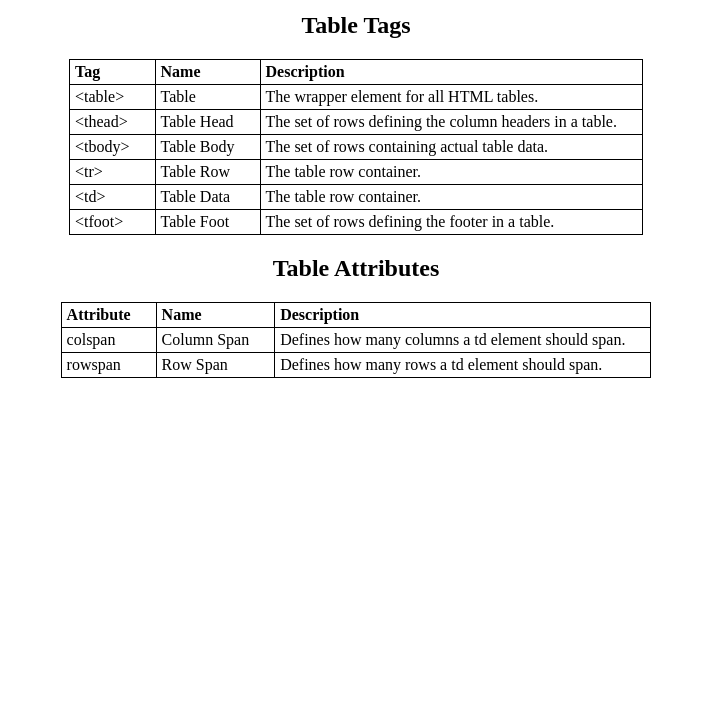
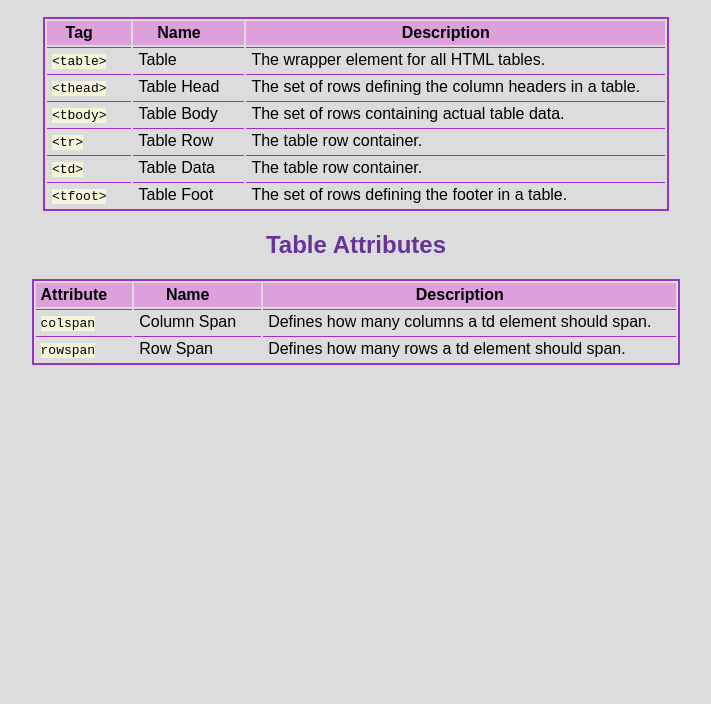
Before and after one commit to iamhrk/codecademy-projects, a plain HTML site: page HTML-Cheatsheet/index.html in a window 1280 px wide. Shown: the part 96-800 px from the top of the page, without its empty margins (284-995 px from the left). Drawn offline with Linux system fonts and the light colour scheme.

Commit message:
Add styling to the table

```diff
--- a/HTML-Cheatsheet/index.html
+++ b/HTML-Cheatsheet/index.html
@@ -22,32 +22,32 @@
             </thead>
             <tbody>
                 <tr>
-                    <td><span>&lt;table&gt;</span></td>
+                    <td><span class="code">&lt;table&gt;</span></td>
                     <td>Table</td>
                     <td>The wrapper element for all HTML tables.</td>
                 </tr>
                 <tr>
-                    <td><span>&lt;thead&gt;</span></td>
+                    <td><span class="code">&lt;thead&gt;</span></td>
                     <td>Table Head</td>
                     <td>The set of rows defining the column headers in a table.</td>
                 </tr>
                 <tr>
-                    <td><span>&lt;tbody&gt;</span></td>
+                    <td><span class="code">&lt;tbody&gt;</span></td>
                     <td>Table Body</td>
                     <td>The set of rows containing actual table data.</td>
                 </tr>
                 <tr>
-                    <td><span>&lt;tr&gt;</span></td>
+                    <td><span class="code">&lt;tr&gt;</span></td>
                     <td>Table Row</td>
                     <td>The table row container.</td>
                 </tr>
                 <tr>
-                    <td><span>&lt;td&gt;</span></td>
+                    <td><span class="code">&lt;td&gt;</span></td>
                     <td>Table Data</td>
                     <td>The table row container.</td>
                 </tr>
                 <tr>
-                    <td><span>&lt;tfoot&gt;</span></td>
+                    <td><span class="code">&lt;tfoot&gt;</span></td>
                     <td>Table Foot</td>
                     <td>The set of rows defining the footer in a table.</td>
                 </tr>
@@ -67,12 +67,12 @@
             </thead>
             <tbody>
                 <tr>
-                    <td><span>colspan</span></td>
+                    <td><span class="code">colspan</span></td>
                     <td>Column Span</td>
                     <td>Defines how many columns a td element should span.</td>
                 </tr>
                 <tr>
-                    <td><span>rowspan</span></td>
+                    <td><span class="code">rowspan</span></td>
                     <td>Row Span</td>
                     <td>Defines how many rows a td element should span.</td>
                 </tr>
--- a/HTML-Cheatsheet/style.css
+++ b/HTML-Cheatsheet/style.css
@@ -1,3 +1,16 @@
+body {
+    background-color: #dcdcdc;
+    font-family: Arial, Helvetica, sans-serif;
+}
+
+h1{
+    margin: 0;
+}
+
+h2 {
+    color: rebeccapurple;
+}
+
 header {
     display: flex;
     justify-content: center;
@@ -10,11 +23,29 @@ section {
 }
 
 table {
-    border-collapse: collapse;
+    /* border-collapse: collapse; */
+    border: 2px solid #9932CC;
     text-align:left;
 }
 
+thead {
+    text-align: center;
+}
+
 td, th {
-    border: 1px solid black;
+    /* border: 1px solid black; */
     padding: 3px 25px 3px 5px;
 }
+
+td {
+    border-top: 1px solid #9932CC;
+}
+
+th {
+    background-color: #DDA0DD;
+}
+
+.code {
+    font-family: monospace;
+    background-color: beige;
+}
```
